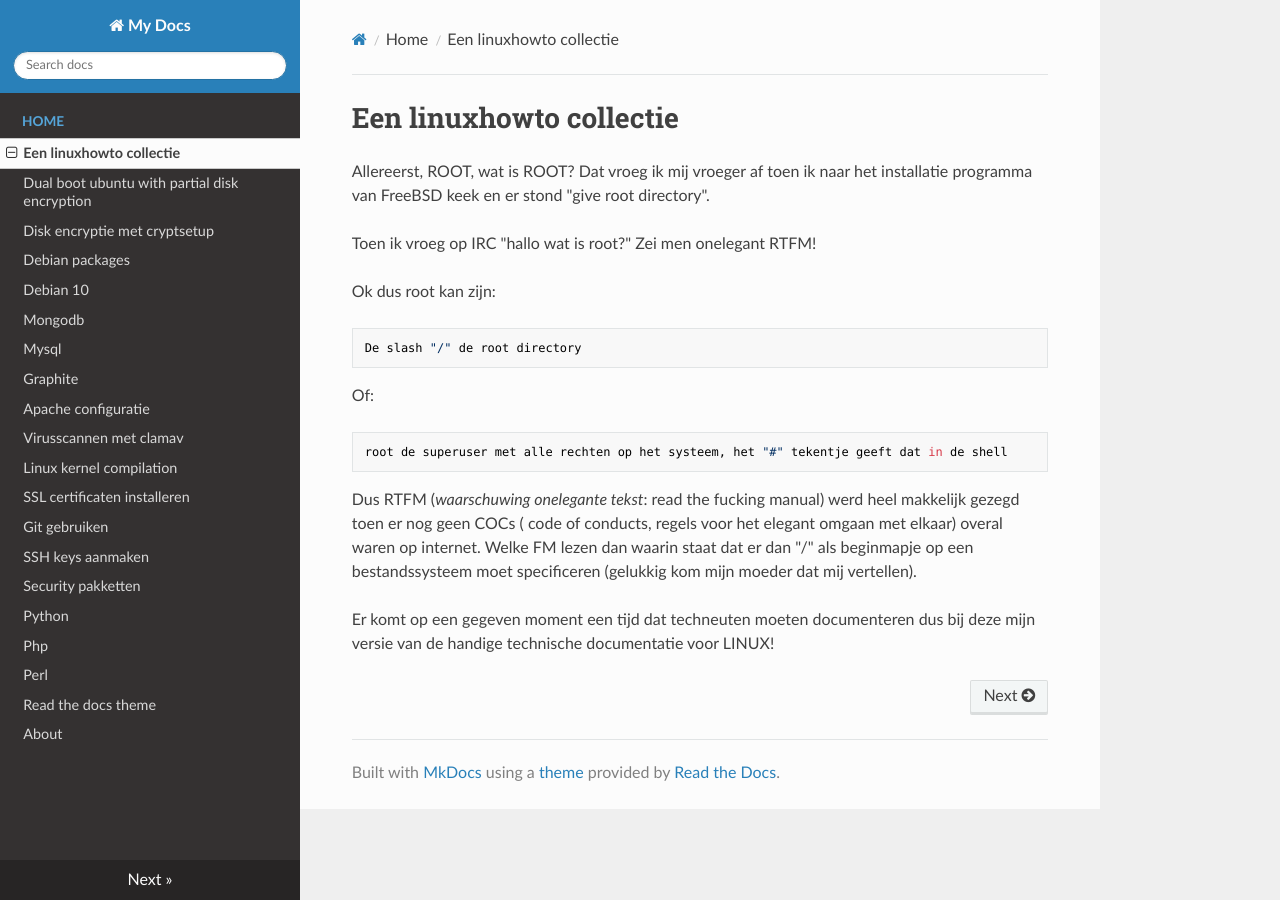
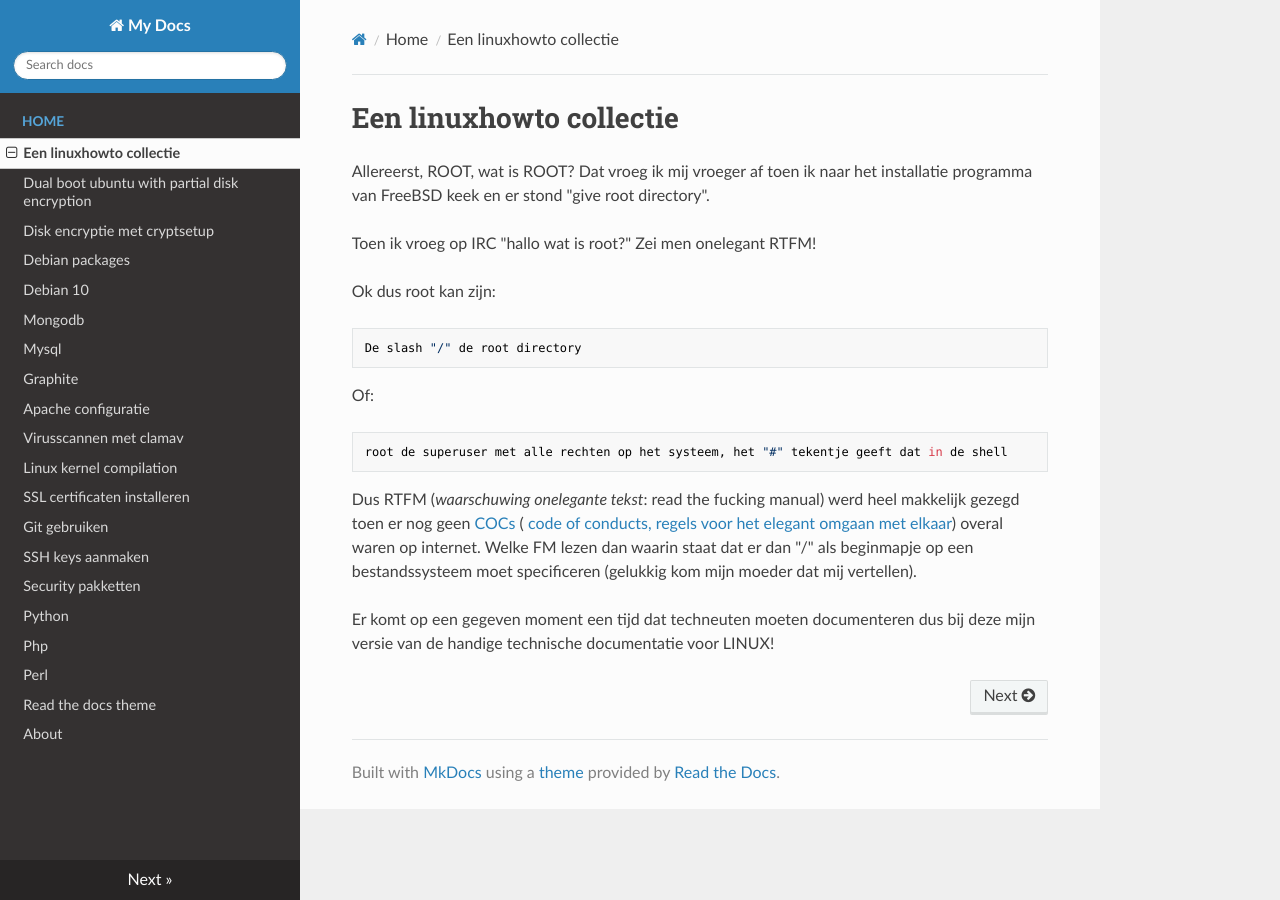
Before and after one commit to MatthewBuchananAstley/linuxhowto, an MkDocs documentation site: the page built from docs/index.md, in a window 1280 px wide. Built offline with MkDocs 1.6.1, drawn with Linux system fonts in a browser that asks for light colours; nearby versions of some CDN libraries; part of the change alters nothing that is shown.

```diff
--- a/docs/index.md
+++ b/docs/index.md
@@ -13,6 +13,6 @@ Of:
     root de superuser met alle rechten op het systeem, het "#" tekentje geeft dat in de shell
 
 
-Dus RTFM (*waarschuwing onelegante tekst*: read the fucking manual) werd heel makkelijk gezegd toen er nog geen COCs ( code of conducts, regels voor het elegant omgaan met elkaar) overal waren op internet. Welke FM lezen dan waarin staat dat er dan "/" als beginmapje op een bestandssysteem moet specificeren (gelukkig kom mijn moeder dat mij vertellen).
+Dus RTFM (*waarschuwing onelegante tekst*: read the fucking manual) werd heel makkelijk gezegd toen er nog geen <a href="https://www.contributor-covenant.org/">COCs </a> ( <a href="https://www.contributor-covenant.org/">code of conducts, regels voor het elegant omgaan met elkaar</a>) overal waren op internet. Welke FM lezen dan waarin staat dat er dan "/" als beginmapje op een bestandssysteem moet specificeren (gelukkig kom mijn moeder dat mij vertellen).
 
 Er komt op een gegeven moment een tijd dat techneuten moeten documenteren dus bij deze mijn versie van de handige technische documentatie voor LINUX!
```
